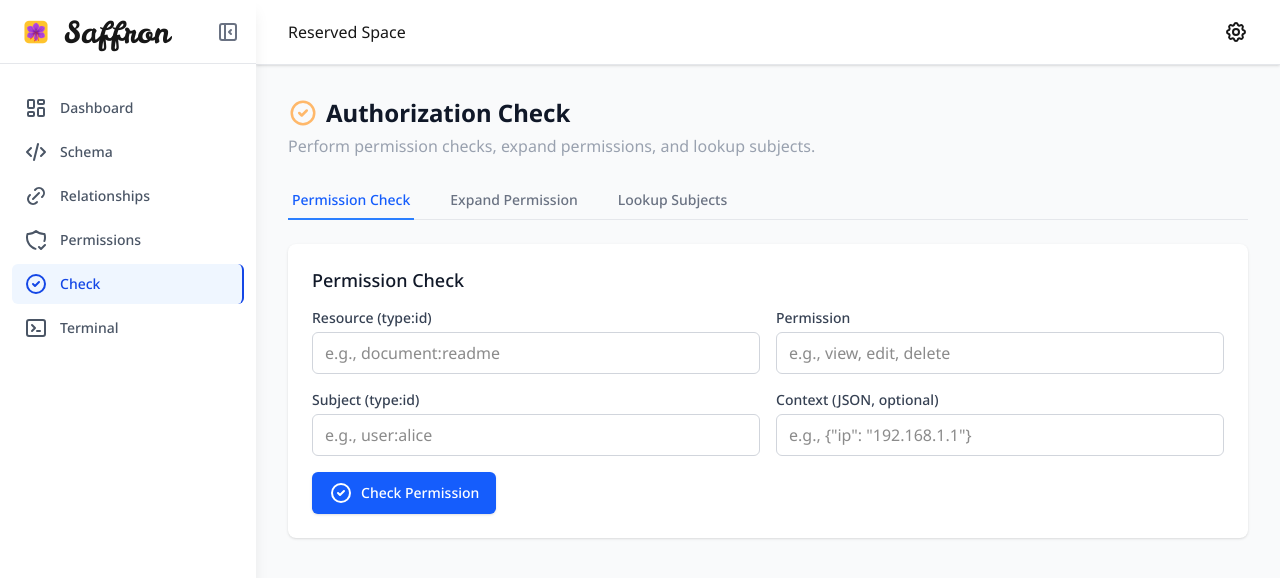
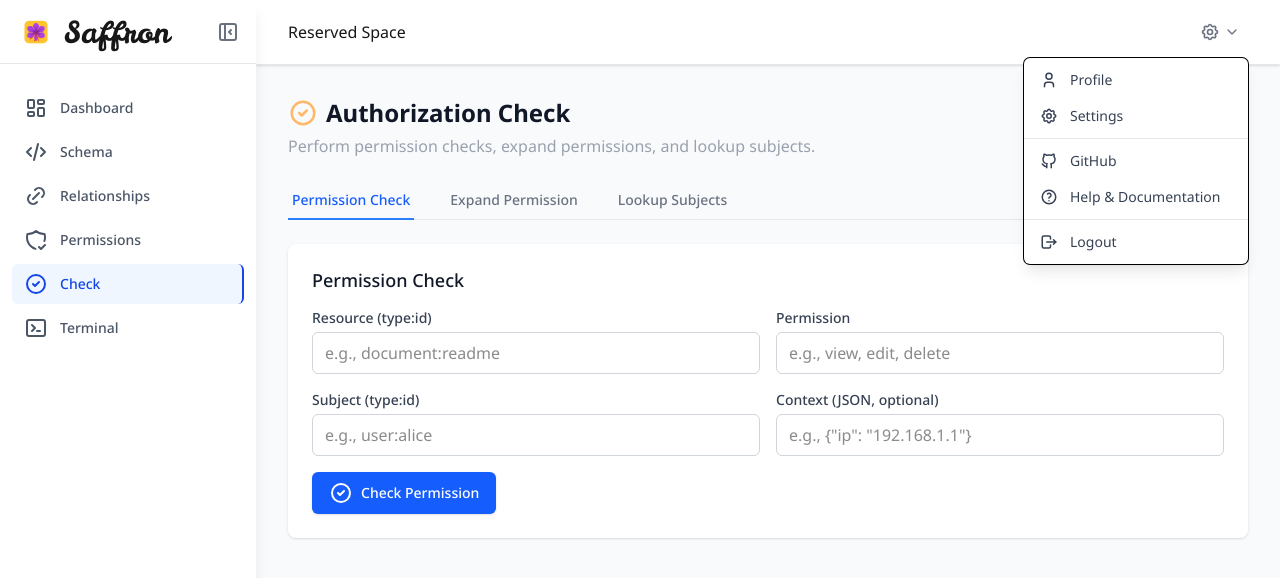
Before and after one commit to Xavina/saffron, a Next.js app: page /check in a window 1280 px wide. Both pictures are taken after a click on the button 1236 px from the left and 32 px from the top of the page. Shown: the top 578 px of the page. Built offline with nearby package versions, Linux system fonts and the light colour scheme.

Commit message:
Config menu stubs.

```diff
--- a/components/Layout.tsx
+++ b/components/Layout.tsx
@@ -11,6 +11,11 @@ import {
     IconLayoutSidebarRightCollapse,
     IconSettings,
     IconTerminal2,
+    IconUser,
+    IconLogout,
+    IconHelp,
+    IconBrandGithub,
+    IconChevronDown,
 } from "@tabler/icons-react";
 
 interface LayoutProps {
@@ -36,6 +41,8 @@ const Layout: React.FC<LayoutProps> = ({ children }) => {
 
     // Mobile drawer
     const [mobileOpen, setMobileOpen] = useState(false);
+    // Settings dropdown
+    const [settingsOpen, setSettingsOpen] = useState(false);
 
     const router = useRouter();
 
@@ -119,11 +126,11 @@ const Layout: React.FC<LayoutProps> = ({ children }) => {
                     }`}
             >
                 <div className="flex items-center justify-between h-16 px-4 border-b border-gray-200">
-                    <div className="flex items-center space-x-2">
-                        <div className="w-10 h-10 flex items-center justify-center">
-                            <img src="/saffron.png" alt="Saffron logo" className="w-8 h-8" />
+                    <div className="flex items-center">
+                        <div className={`flex items-center justify-center transition-all duration-200 ${collapsed ? 'w-8 h-8' : 'w-10 h-10'}`}>
+                            <img src="/saffron.png" alt="Saffron logo" className={`transition-all duration-200 ${collapsed ? 'w-6 h-6' : 'w-8 h-8'}`} />
                         </div>
-                        {!collapsed && <span className="text-3xl text-white-800 cursive">Saffron</span>}
+                        {!collapsed && <span className="ml-2 text-3xl text-white-800 cursive">Saffron</span>}
                     </div>
                     {/* Collapse/Uncollapse */}
                     {!collapsed && (
@@ -172,9 +179,89 @@ const Layout: React.FC<LayoutProps> = ({ children }) => {
                             )}
 
                             <div className="flex items-center space-x-4">
-                                <button className="text-white-400 hover:text-gray-600 rounded-md">
-                                    <IconSettings />
-                                </button>
+                                <div className="relative">
+                                    <button
+                                        onClick={() => setSettingsOpen(!settingsOpen)}
+                                        className="flex items-center text-gray-500 hover:text-gray-700 rounded-md p-2 hover:bg-gray-100 transition-colors"
+                                    >
+                                        <IconSettings size={20} />
+                                        <IconChevronDown size={16} className="ml-1" />
+                                    </button>
+
+                                    {settingsOpen && (
+                                        <>
+                                            {/* Backdrop to close dropdown when clicking outside */}
+                                            <div
+                                                className="fixed inset-0 z-10"
+                                                onClick={() => setSettingsOpen(false)}
+                                            />
+
+                                            {/* Dropdown menu */}
+                                            <div className="absolute right-0 mt-2 w-56 rounded-md shadow-lg bg-white ring-1 ring-black ring-opacity-5 z-20">
+                                                <div className="py-1" role="menu">
+                                                    <button
+                                                        className="flex items-center w-full px-4 py-2 text-sm text-gray-700 hover:bg-gray-100"
+                                                        onClick={() => {
+                                                            console.log('Profile clicked');
+                                                            setSettingsOpen(false);
+                                                        }}
+                                                    >
+                                                        <IconUser size={18} className="mr-3" />
+                                                        Profile
+                                                    </button>
+
+                                                    <button
+                                                        className="flex items-center w-full px-4 py-2 text-sm text-gray-700 hover:bg-gray-100"
+                                                        onClick={() => {
+                                                            console.log('Settings clicked');
+                                                            setSettingsOpen(false);
+                                                        }}
+                                                    >
+                                                        <IconSettings size={18} className="mr-3" />
+                                                        Settings
+                                                    </button>
+
+                                                    <hr className="my-1 border-gray-200" />
+
+                                                    <button
+                                                        className="flex items-center w-full px-4 py-2 text-sm text-gray-700 hover:bg-gray-100"
+                                                        onClick={() => {
+                                                            window.open('https://github.com/your-repo', '_blank');
+                                                            setSettingsOpen(false);
+                                                        }}
+                                                    >
+                                                        <IconBrandGithub size={18} className="mr-3" />
+                                                        GitHub
+                                                    </button>
+
+                                                    <button
+                                                        className="flex items-center w-full px-4 py-2 text-sm text-gray-700 hover:bg-gray-100"
+                                                        onClick={() => {
+                                                            console.log('Help clicked');
+                                                            setSettingsOpen(false);
+                                                        }}
+                                                    >
+                                                        <IconHelp size={18} className="mr-3" />
+                                                        Help & Documentation
+                                                    </button>
+
+                                                    <hr className="my-1 border-gray-200" />
+
+                                                    <button
+                                                        className="flex items-center w-full px-4 py-2 text-sm text-gray-700 hover:bg-gray-100"
+                                                        onClick={() => {
+                                                            console.log('Logout clicked');
+                                                            setSettingsOpen(false);
+                                                        }}
+                                                    >
+                                                        <IconLogout size={18} className="mr-3" />
+                                                        Logout
+                                                    </button>
+                                                </div>
+                                            </div>
+                                        </>
+                                    )}
+                                </div>
                             </div>
                         </div>
                     </div>
```
